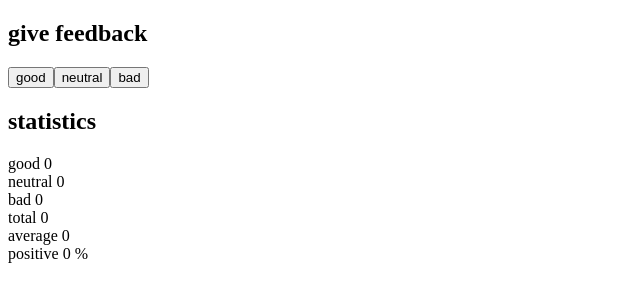
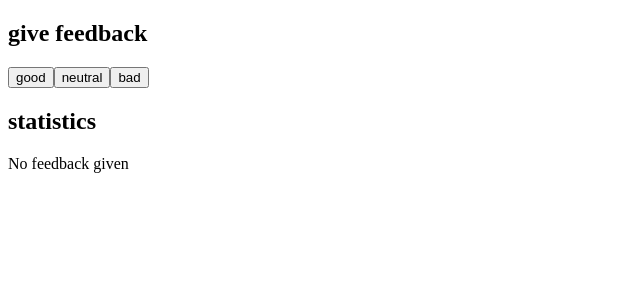
Before and after one commit to jeanduddd/FullstackOpenExercices, a React (Vite) app in the folder part1/Unicafe/: page / in a window 1280 px wide. Shown: the top 302 px of the page, without its empty margins (0-640 px from the left). Built offline with nearby package versions, Linux system fonts and the light colour scheme.

Commit message:
feat : implement ex1.9

```diff
--- a/part1/Unicafe/src/App.jsx
+++ b/part1/Unicafe/src/App.jsx
@@ -46,7 +46,11 @@ const App = () => {
         <Button onClick={() => addOne(setBad, bad)} name='bad'></Button>
       </div>
       <h2>statistics</h2>
-      <Statistics good={good} neutral={neutral} bad={bad}></Statistics>
+      {good == 0 && neutral == 0 && bad == 0 ? (
+        <p>No feedback given</p>
+      ) : (
+        <Statistics good={good} neutral={neutral} bad={bad}></Statistics>
+      )}
     </div>
   )
 }
```
